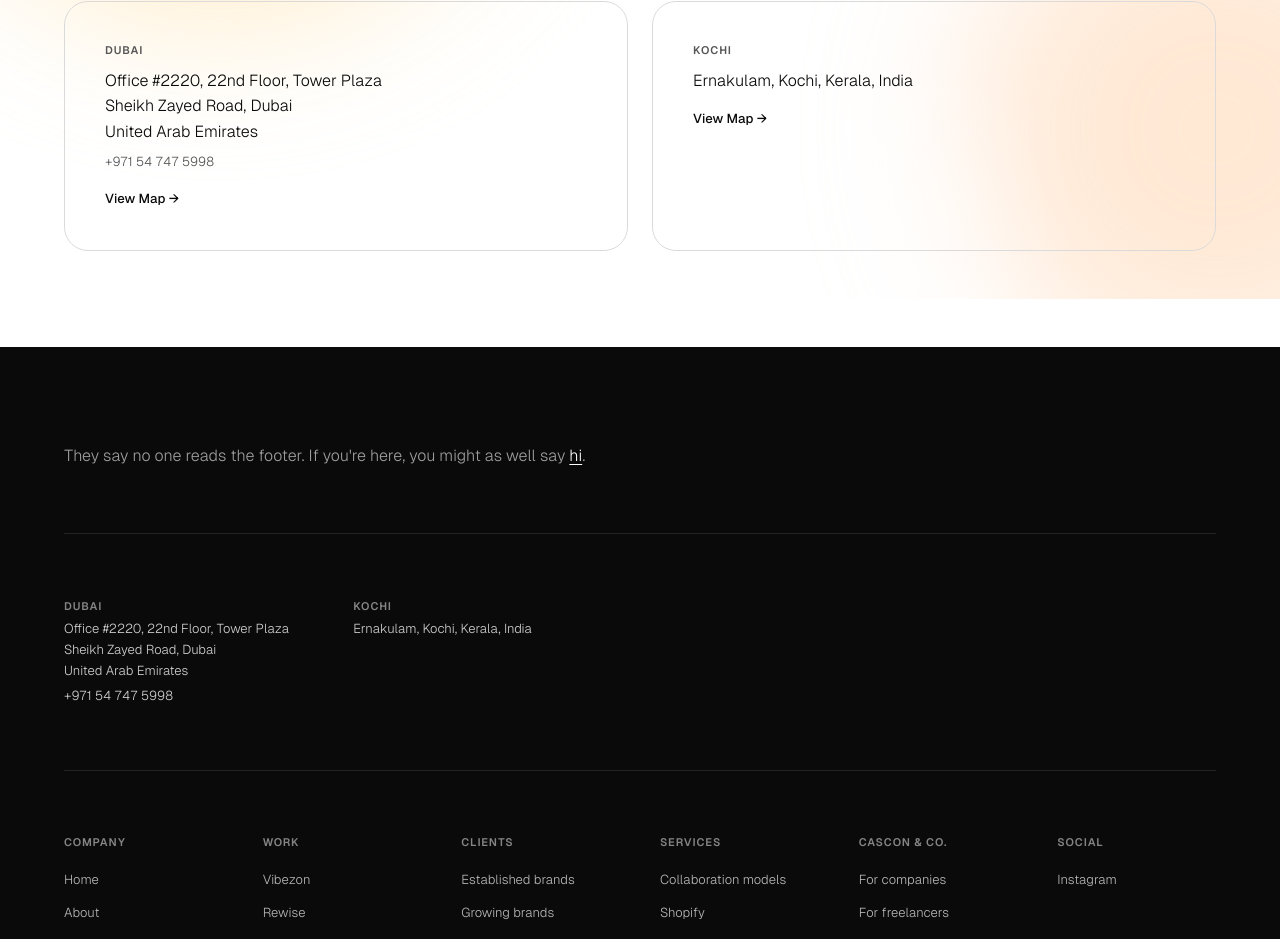
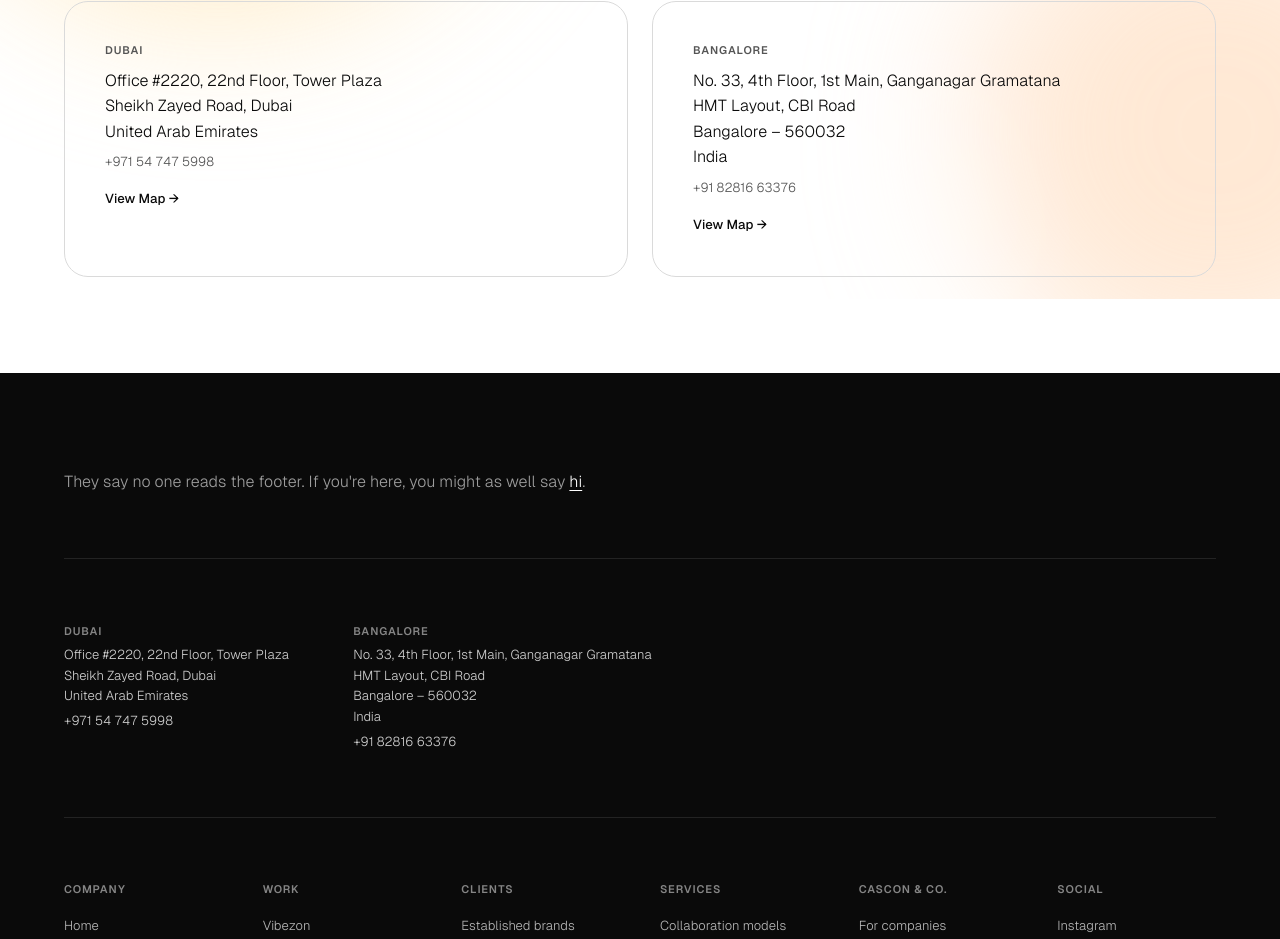
Before and after one commit to ijazahvmmed/cascon-RX, a Next.js app: page /contact in a window 1280 px wide. Shown: the part 501-1440 px from the top of the page. Built offline with nearby package versions, Linux system fonts and the light colour scheme.

Commit message:
chore: replace Kochi address with Bangalore address

```diff
--- a/app/HomeClient.tsx
+++ b/app/HomeClient.tsx
@@ -147,7 +147,7 @@ export default function HomeClient() {
             </a>
             <a href={CAL_LINK} target="_blank" rel="noopener noreferrer" className={styles.pill}>
               <svg width="9" height="11" viewBox="0 0 10 12" fill="none" xmlns="http://www.w3.org/2000/svg" className={styles.pillIcon}><path d="M5 0C2.23858 0 0 2.23858 0 5C0 8.25 5 12 5 12C5 12 10 8.25 10 5C10 2.23858 7.76142 0 5 0ZM5 7C3.89543 7 3 6.10457 3 5C3 3.89543 3.89543 3 5 3C6.10457 3 7 3.89543 7 5C7 6.10457 6.10457 7 5 7Z" fill="currentColor"/></svg>
-              KOCHI
+              BANGALORE
             </a>
             <span className={styles.pillDivider} />
             <a href={`mailto:${CONTACT_EMAIL}`} className={styles.emailLink}>
--- a/app/careers/page.tsx
+++ b/app/careers/page.tsx
@@ -100,10 +100,10 @@ export default function CareersPage() {
                 </div>
                 <div className={styles.officeCard}>
                   <div className={styles.officeImgWrap}>
-                    <Image src="/images/pages/careers.webp" alt="Kochi Office" fill className={styles.oImg} sizes="50vw" />
+                    <Image src="/images/pages/careers.webp" alt="Bangalore Office" fill className={styles.oImg} sizes="50vw" />
                   </div>
                   <div className={styles.officeMeta}>
-                    <span className={styles.officeName}>KOCHI</span>
+                    <span className={styles.officeName}>BANGALORE</span>
                     <span className={styles.officeAddress}>Creative Hub, IN</span>
                   </div>
                 </div>
--- a/app/contact/page.tsx
+++ b/app/contact/page.tsx
@@ -54,10 +54,15 @@ export default function ContactPage() {
             </a>
           </div>
           <div className={styles.locationCard}>
-            <span className={styles.locationLabel}>{LOCATIONS.kochi.label}</span>
-            <span className={styles.locationAddress}>{LOCATIONS.kochi.address}</span>
+            <span className={styles.locationLabel}>{LOCATIONS.bangalore.label}</span>
+            <span className={styles.locationAddress}>{LOCATIONS.bangalore.address}</span>
+            {LOCATIONS.bangalore.phone && (
+              <a href={`tel:${LOCATIONS.bangalore.phone.replace(/\s+/g, '')}`} className={styles.phoneLink}>
+                {LOCATIONS.bangalore.phone}
+              </a>
+            )}
             <a
-              href={LOCATIONS.kochi.mapUrl}
+              href={LOCATIONS.bangalore.mapUrl}
               target="_blank"
               rel="noopener noreferrer"
               className={styles.viewMap}
--- a/app/services/ShopifyServiceSection.tsx
+++ b/app/services/ShopifyServiceSection.tsx
@@ -64,7 +64,7 @@ export default function ShopifyServiceSection() {
     },
     {
       q: 'How do you collaborate across time zones?',
-      a: 'With offices in Dubai (UAE) and Kochi (India), we\'re built for global collaboration. Work progresses around the clock — you review decisions at the end of your day and wake up to tangible progress. All project communication runs through a shared Slack channel.',
+      a: 'With offices in Dubai (UAE) and Bangalore (India), we\'re built for global collaboration. Work progresses around the clock — you review decisions at the end of your day and wake up to tangible progress. All project communication runs through a shared Slack channel.',
     },
     {
       q: 'How does a new Shopify store actually start getting sales?',
--- a/components/Footer.tsx
+++ b/components/Footer.tsx
@@ -58,15 +58,23 @@ export default function Footer() {
               +971 54 747 5998
             </a>
           </div>
-          <a
-            href="https://maps.app.goo.gl/UiSin4CaNRrEMMmF6"
-            target="_blank"
-            rel="noopener noreferrer"
-            className={styles.address}
-          >
-            <span className={styles.addressLabel}>KOCHI</span>
-            <span className={styles.addressText}>Ernakulam, Kochi, Kerala, India</span>
-          </a>
+          <div className={styles.address}>
+            <span className={styles.addressLabel}>BANGALORE</span>
+            <a
+              href="https://www.google.com/maps/search/?api=1&query=No.+33+4th+Floor+1st+Main+Ganganagar+Gramatana+HMT+Layout+CBI+Road+Bangalore+560032"
+              target="_blank"
+              rel="noopener noreferrer"
+              className={styles.addressText}
+            >
+              No. 33, 4th Floor, 1st Main, Ganganagar Gramatana<br />
+              HMT Layout, CBI Road<br />
+              Bangalore – 560032<br />
+              India
+            </a>
+            <a href="tel:+918281663376" className={styles.phoneLink}>
+              +91 82816 63376
+            </a>
+          </div>
         </div>
 
         {/* Footer columns */}
--- a/lib/constants.ts
+++ b/lib/constants.ts
@@ -16,10 +16,11 @@ export const LOCATIONS = {
     mapUrl: 'https://goo.gl/maps/CyJdFtbyL9QZ12Sk8',
     phone: '+971 54 747 5998',
   },
-  kochi: {
-    label: 'KOCHI',
-    address: 'Ernakulam, Kochi, Kerala, India',
-    mapUrl: 'https://maps.app.goo.gl/UiSin4CaNRrEMMmF6',
+  bangalore: {
+    label: 'BANGALORE',
+    address: 'No. 33, 4th Floor, 1st Main, Ganganagar Gramatana\nHMT Layout, CBI Road\nBangalore – 560032\nIndia',
+    mapUrl: 'https://www.google.com/maps/search/?api=1&query=No.+33+4th+Floor+1st+Main+Ganganagar+Gramatana+HMT+Layout+CBI+Road+Bangalore+560032',
+    phone: '+91 82816 63376',
   },
 };
 
```
Also changed, not shown: app/about/page.tsx (+4 -4 lines).
